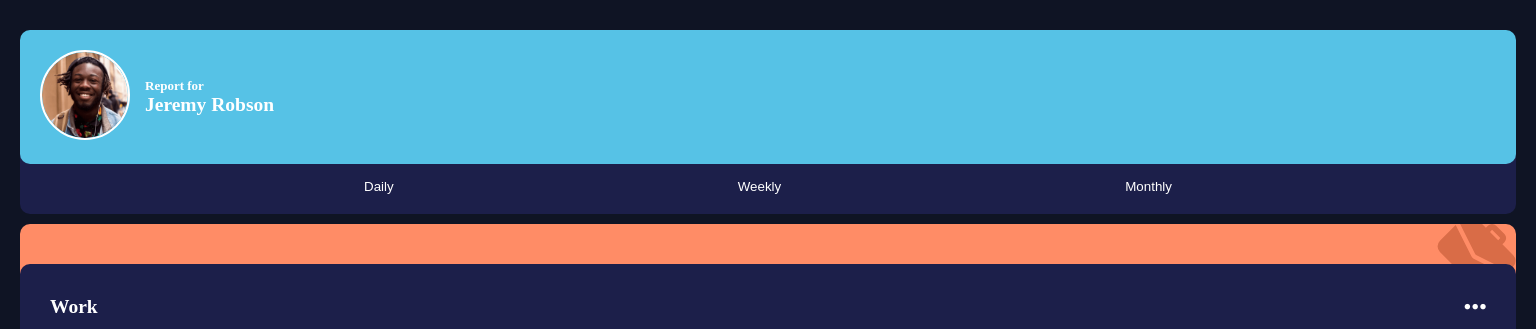
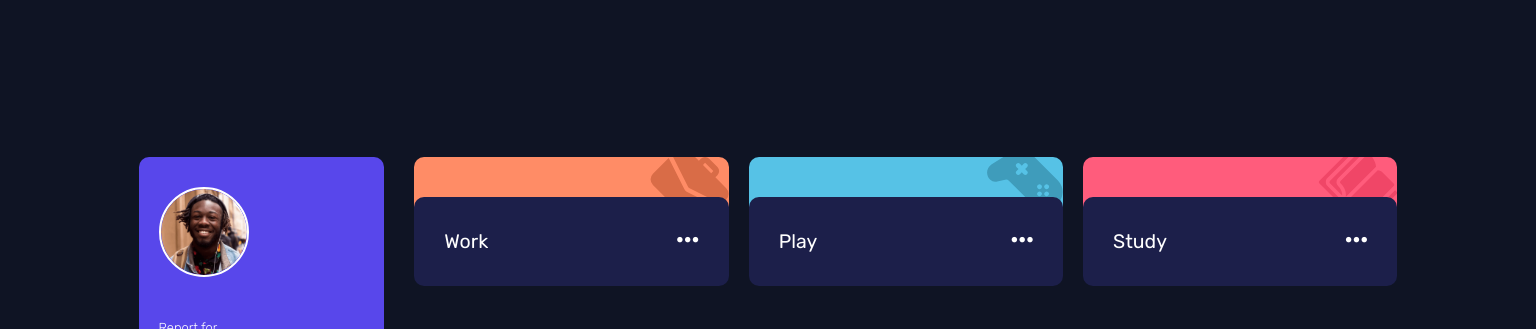
Before and after one commit to Verumun/time-tracking-dashboard, a plain HTML site: page index.html in a window 1536 px wide. Shown: the top 329 px of the page. Drawn offline with Linux system fonts and the light colour scheme.

Commit message:
Completed the responsiveness

```diff
--- a/css/styles.css
+++ b/css/styles.css
@@ -1,3 +1,4 @@
+@import url("https://fonts.googleapis.com/css2?family=Rubik:wght@300;400;500&display=swap");
 html {
   font-size: 62.5%; }
 
@@ -9,7 +10,8 @@ html {
 body {
   background-color: #0f1424;
   display: flex;
-  font-size: 1.3rem; }
+  font-size: 1.3rem;
+  font-family: 'Rubik', sans-serif; }
 
 .dashboard {
   display: flex;
@@ -23,7 +25,7 @@ body {
     align-items: center;
     color: #fff;
     gap: 1.5rem;
-    background-color: #56c2e6;
+    background-color: #5847eb;
     border-radius: 1rem;
     padding: 2rem;
     position: relative;
@@ -32,6 +34,11 @@ body {
       width: 9rem;
       border: 2px solid #fff;
       border-radius: 100%; }
+    .dashboard-left_container_top .content h4 {
+      font-weight: 300; }
+    .dashboard-left_container_top .content h2 {
+      font-weight: 400;
+      font-size: 2rem; }
   .dashboard-left_container_bottom {
     display: flex;
     justify-content: space-evenly;
@@ -44,10 +51,10 @@ body {
       background: none;
       cursor: pointer;
       text-transform: capitalize;
-      color: #fff; }
-      .dashboard-left_container_bottom button.active {
-        color: black;
-        transition: color 200ms ease-in; }
+      color: #6f76c8; }
+      .dashboard-left_container_bottom button.active, .dashboard-left_container_bottom button:hover {
+        color: #fff;
+        transition: color 200ms ease-in-out; }
   .dashboard-right_container:not(:last-child) {
     margin-bottom: 1rem; }
   .dashboard-right_container .top {
@@ -78,9 +85,20 @@ body {
     background-color: #1c1f4a;
     border-radius: 1rem;
     margin-top: -2rem;
-    padding: 3rem; }
+    padding: 3rem;
+    transition: background-color 200ms ease-in-out;
+    line-height: 1.5; }
+    .dashboard-right_container .bottom:hover {
+      background-color: #303255; }
     .dashboard-right_container .bottom .dot .fa-solid {
       font-size: 2.5rem; }
+    .dashboard-right_container .bottom h2 {
+      font-weight: 400; }
+    .dashboard-right_container .bottom .time {
+      font-weight: 300; }
+    .dashboard-right_container .bottom p {
+      font-weight: 300;
+      color: #bdc1ff; }
     .dashboard-right_container .bottom .flex-content {
       display: flex;
       justify-content: space-between;
@@ -88,17 +106,9 @@ body {
       align-items: center; }
       .dashboard-right_container .bottom .flex-content h2 {
         text-transform: capitalize; }
-    .dashboard-right_container .bottom .day {
+    .dashboard-right_container .bottom .day, .dashboard-right_container .bottom .weekly, .dashboard-right_container .bottom .monthly {
       display: none; }
-      .dashboard-right_container .bottom .day.active {
-        display: flex; }
-    .dashboard-right_container .bottom .weekly {
-      display: none; }
-      .dashboard-right_container .bottom .weekly.active {
-        display: flex; }
-    .dashboard-right_container .bottom .monthly {
-      display: none; }
-      .dashboard-right_container .bottom .monthly.active {
+      .dashboard-right_container .bottom .day.active, .dashboard-right_container .bottom .weekly.active, .dashboard-right_container .bottom .monthly.active {
         display: flex; }
     .dashboard-right_container .bottom .info-content {
       color: #fff;
@@ -108,3 +118,53 @@ body {
         font-size: 4rem; }
       .dashboard-right_container .bottom .info-content p {
         font-size: 1.8rem; }
+
+@media screen and (min-width: 1024px) {
+  body {
+    align-items: center;
+    justify-content: center;
+    height: 100vh; }
+  .dashboard {
+    max-width: 80%; }
+    .dashboard-right {
+      display: grid;
+      grid-template-columns: repeat(2, 1fr);
+      gap: 2rem; } }
+
+@media screen and (min-width: 1300px) {
+  .dashboard {
+    display: grid;
+    grid-template-columns: 20% 80%;
+    max-width: 80%;
+    margin: auto;
+    gap: 3rem; }
+    .dashboard-right {
+      grid-template-columns: repeat(3, 1fr); }
+    .dashboard-left_container {
+      display: flex;
+      flex-direction: column; }
+      .dashboard-left_container_top {
+        flex-direction: column;
+        align-items: initial;
+        padding-bottom: 5rem;
+        padding-top: 3rem;
+        top: unset; }
+        .dashboard-left_container_top .content {
+          padding-top: 2.5rem; }
+          .dashboard-left_container_top .content h2 {
+            font-size: 4rem;
+            font-weight: 300; }
+      .dashboard-left_container_bottom {
+        flex-direction: column;
+        align-items: flex-start;
+        padding-left: 2rem;
+        height: 17.5rem;
+        margin-top: -1rem; }
+        .dashboard-left_container_bottom button {
+          line-height: 3;
+          width: 100%;
+          text-align: left; }
+    .dashboard-right_container .bottom .info-content {
+      flex-direction: column;
+      align-items: initial;
+      margin-top: 1.2rem; } }
--- a/sass/abstracts/_variables.scss
+++ b/sass/abstracts/_variables.scss
@@ -10,6 +10,9 @@ $Very-dark-blue: hsl(226, 43%, 10%);
 $Dark-blue: hsl(235, 46%, 20%);
 $Desaturated-blue: hsl(235, 45%, 61%);
 $Pale-Blue: hsl(236, 100%, 87%);
+$blue:hsl(246, 80%, 60%);
 
 // font-size
 $default-font: 1.8rem;
+
+$transition: 200ms ease-in-out;
--- a/sass/main.scss
+++ b/sass/main.scss
@@ -4,6 +4,7 @@ html{
 }
 
 @import 'abstracts/variables';
+@import url('https://fonts.googleapis.com/css2?family=Rubik:wght@300;400;500&display=swap');
 
 *{
     margin: 0;
@@ -16,10 +17,8 @@ html{
 body{
     background-color: $Very-dark-blue;
     display: flex;
-    // align-items: center;
-    // justify-content: center;
-    // height: 100vh;
     font-size: 1.3rem;
+    font-family: 'Rubik', sans-serif;
 }
 
 .dashboard{
@@ -38,7 +37,7 @@ body{
             align-items: center;
             color: #fff;
             gap: 1.5rem;
-            background-color: $Soft-blue-play;
+            background-color: $blue;
             // max-width: 30rem;
             border-radius: 1rem;
             padding: 2rem;
@@ -52,9 +51,17 @@ body{
                 border-radius: 100%;
             }
 
-            // .content{
+            .content{
+                h4{
+                    font-weight: 300;
+                }
 
-            // }
+                h2{
+                    font-weight: 400;
+                    font-size: 2rem;
+                }
+            }
+
         }
 
 
@@ -73,11 +80,13 @@ body{
                 background: none;
                 cursor: pointer;
                 text-transform: capitalize;
-                color: #fff; //change to blue
+                color: $Desaturated-blue; //change to blue
 
-                &.active{
-                    color: black;
-                    transition: color 200ms ease-in;
+
+
+                &.active, &:hover{
+                    color: #fff;
+                    transition: color 200ms ease-in-out;
                 }
             }
         }
@@ -134,9 +143,26 @@ body{
             border-radius: 1rem;
             margin-top: -2rem;
             padding: 3rem;
+            transition: background-color $transition;
+            line-height: 1.5;
+
+            &:hover{
+                background-color: hsl(237, 28%, 26%);
+            }
 
             .dot{
                 .fa-solid{font-size: 2.5rem;}
+            }
+
+            h2{font-weight: 400;}
+
+            .time{
+                font-weight: 300;
+            }
+
+            p{
+                font-weight: 300;
+                color: $Pale-Blue;
             }
 
 
@@ -151,19 +177,7 @@ body{
                 }
             }
 
-            .day{
-                display: none;
-
-                &.active{display: flex;}
-            }
-
-            .weekly{
-                display: none;
-
-                &.active{display: flex;}
-            }
-
-            .monthly{
+            .day, .weekly, .monthly{
                 display: none;
 
                 &.active{display: flex;}
@@ -182,6 +196,8 @@ body{
                 align-items: center;
                 justify-content: space-between;
 
+
+
                 .time{
                     font-size: 4rem;
                 }
@@ -195,3 +211,93 @@ body{
         }
     }
 }
+
+
+// media Querries
+@media screen and (min-width: 1024px){
+    body{
+        align-items: center;
+        justify-content: center;
+        height: 100vh;
+    }
+
+    .dashboard{
+        max-width: 80%;
+        // margin: 10rem auto;
+        // height: 100vh;
+        &-right{
+            display: grid;
+            grid-template-columns: repeat(2, 1fr);
+            gap: 2rem;
+        }
+    }
+}
+
+@media screen and (min-width: 1300px){
+    .dashboard{
+        display: grid;
+        grid-template-columns: 20% 80%;
+        max-width: 80%;
+        margin: auto;
+        gap: 3rem;
+
+
+        &-right{
+            grid-template-columns: repeat(3, 1fr);
+        }
+
+        &-left_container{
+            display: flex;
+            flex-direction: column;
+
+            // flex-wrap: wrap;
+
+            &_top{
+                flex-direction: column;
+                align-items: initial;
+                padding-bottom: 5rem;
+                padding-top: 3rem;
+                top: unset;
+
+                .content{
+                    padding-top: 2.5rem;
+
+                    h2{font-size: 4rem; font-weight: 300;}
+
+
+                }
+
+            }
+
+            &_bottom{
+                flex-direction: column;
+                align-items: flex-start;
+                padding-left: 2rem;
+                // line-height: 2.5;
+                height: 17.5rem;
+                margin-top: -1rem;
+
+                button{
+                    line-height: 3;
+                    width: 100%;
+                    text-align: left;
+
+                }
+            }
+        }
+
+
+        &-right_container{
+
+
+            .bottom{
+                .info-content{
+                    // display: flex;
+                    flex-direction: column;
+                    align-items: initial;
+                    margin-top: 1.2rem;
+                }
+            }
+        }
+    }
+}
```
